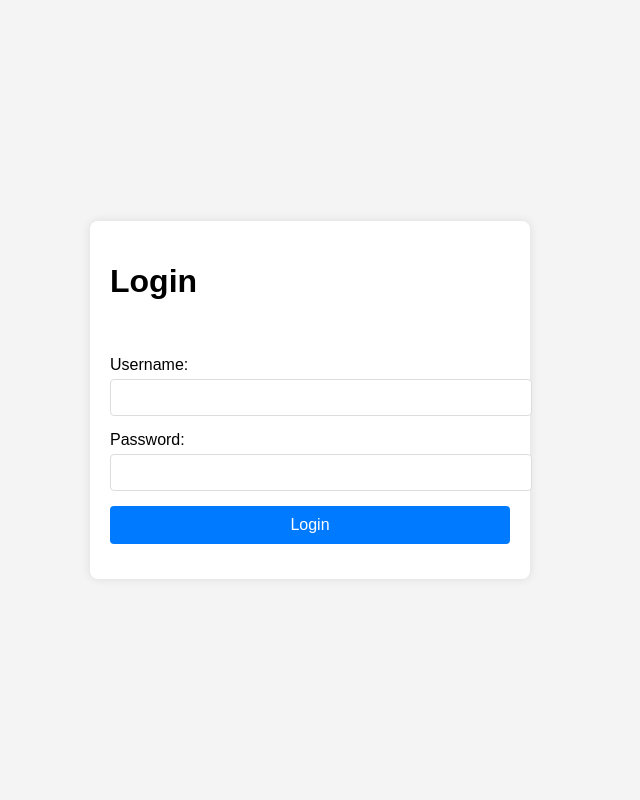
After one commit to alyee18/Lari-Lari-MMU, a Flask app: template templates/login.html in a window 1280 px wide. The commit adds this page. Shown: the whole page, without its empty margins (330-970 px from the left). Run offline with Flask 3, Linux system fonts and the light colour scheme; the template is opened without the code that fills it: most values are stand-ins (such as "Sample title", 1, 10 or a date in 2020).

Commit message:
i edited new line

```diff
--- a/app.py
+++ b/app.py
@@ -2,10 +2,8 @@ from flask import Flask, render_template, request, redirect, url_for
 
 app = Flask(__name__)
 
-users = []
-
-#route to display the signup
-@app.route("/signup", methods=["GET", "POST"])
+######### signup ##########
+@app.route('/signup', methods=('GET', 'POST'))
 def signup():
     if request.method == 'POST':
         name = request.form['name']
@@ -15,24 +13,11 @@ def signup():
         role = request.form['role']
         phone_no = request.form['phone_no']
 
-    if not (name and password and email and role and phone_no):
-        return "All fields are required!", 400
-
-    # Store user info
-    users.append({
-        'name': name,
-        'email': email,
-        'username' : username,
-        'password': password,
-        'role': role,
-        'phone_no': phone_no
-   })
-
     #redirect a success template after processing
     return redirect(url_for('signup'))
 
     #render the html template with the categories data
-    return render_template("signup.html", users=users)
+    return render_template("signup.html")
 
 if __name__ == "__main__":
    app.run(debug=True)
--- /dev/null
+++ b/templates/login.html
@@ -0,0 +1,84 @@
+<!DOCTYPE html>
+<html lang="en">
+<head>
+    <meta charset="UTF-8">
+    <meta name="viewport" content="width=device-width, initial-scale=1.0">
+    <title>Login Page</title>
+    <style>
+        body {
+            font-family: Arial, sans-serif;
+            display: flex;
+            justify-content: center;
+            align-items: center;
+            height: 100vh;
+            margin: 0;
+            background-color: #f4f4f4;
+        }
+        .container {
+            max-width: 400px;
+            width: 100%;
+            padding: 20px;
+            background: white;
+            box-shadow: 0 0 10px rgba(0, 0, 0, 0.1);
+            border-radius: 8px;
+        }
+        .form-group {
+            margin-bottom: 15px;
+        }
+        .form-group label {
+            display: block;
+            margin-bottom: 5px;
+        }
+        .form-group input {
+            width: 100%;
+            padding: 10px;
+            border: 1px solid #ddd;
+            border-radius: 4px;
+        }
+        .form-group button {
+            width: 100%;
+            padding: 10px;
+            background-color: #007bff;
+            border: none;
+            color: white;
+            border-radius: 4px;
+            font-size: 16px;
+        }
+        .form-group button:hover {
+            background-color: #0056b3;
+        }
+        .alert {
+            margin-bottom: 15px;
+            padding: 10px;
+            border-radius: 4px;
+            color: white;
+        }
+        .alert.success {
+            background-color: #28a745;
+        }
+        .alert.error {
+            background-color: #dc3545;
+        }
+    </style>
+</head>
+<body>
+    <div class="container">
+        <h1>Login</h1>
+                    <div class="alert {{ category }}">
+                    </div>
+        <form method="POST" action="{{ url_for('login') }}">
+            <div class="form-group">
+                <label for="username">Username:</label>
+                <input type="text" id="username" name="username" required>
+            </div>
+            <div class="form-group">
+                <label for="password">Password:</label>
+                <input type="password" id="password" name="password" required>
+            </div>
+            <div class="form-group">
+                <button type="submit">Login</button>
+            </div>
+        </form>
+    </div>
+</body>
+</html>
```
Also changed, not shown: create_table.py (+11 -7 lines), templates/signup.html (+4 -6 lines).
